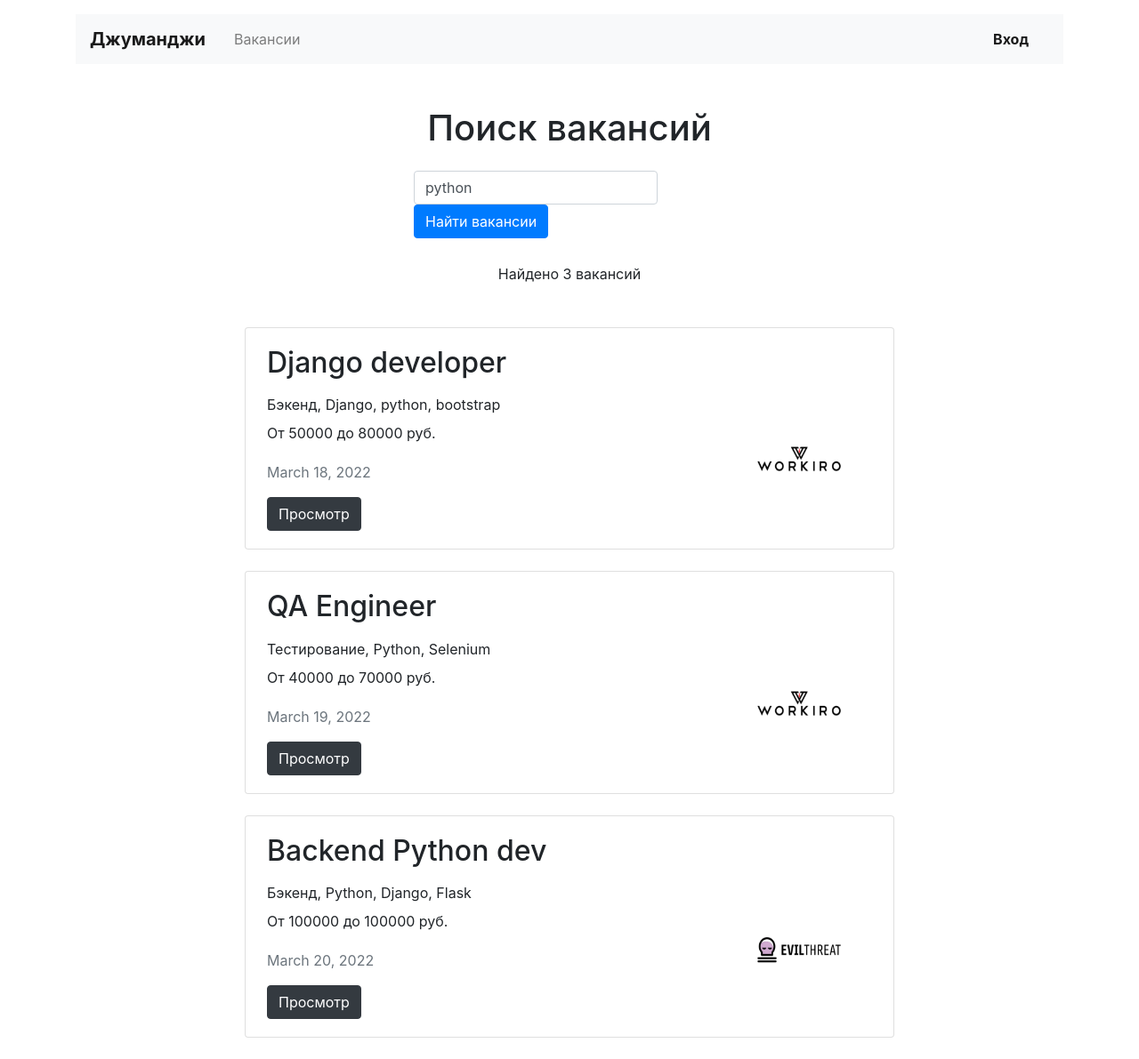
After one commit to dmitrymack/stepik_vacancies, a Django app: page /search?s=python in a window 1280 px wide. The commit adds this page. Shown: the whole page at 89% size. Run offline with Django 4.2, Linux system fonts and the light colour scheme; data comes from the database, SQL or seed files in the repository; both versions use the stored data as it was after the commit; some libraries are stand-ins or nearby versions.

Commit message:
Added search

```diff
--- a/vacancies/urls.py
+++ b/vacancies/urls.py
@@ -35,6 +35,7 @@ urlpatterns = [
     path('mycompany/vacancies/<int:identificator>/', view.mycomp_vacancy_edit, name='comp_vac_ed'),
     path('resume/letsstart', view.resume_create, name='res_create'),
     path('resume/edit', view.resume_edit, name='res_edit'),
+    path('search', view.search_view, name='search'),
 
     path('register', acc.SignUpView.as_view(), name='register'),
     path('login', acc.MyLoginView.as_view(), name='login'),
--- /dev/null
+++ b/work/templates/work/search.html
@@ -0,0 +1,47 @@
+{% extends "work/base.html" %}
+{% block content %}
+  <main class="container mt-3">
+    <section>
+
+        <h1 class="h1 text-center mt-5 mb-4">Поиск вакансий</h1>
+
+        <div class="row">
+            <div class="col-md-7 col-lg-5 col-xl-4 col-sm-8 mx-auto">
+
+            <form action="{% url 'search' %}" class="form-inline sm-form mr-auto mb-4" enctype="multipart/form-data">
+                <input name="s" class="form-control mr-sm-2" type="text" placeholder="Например: ios" value="{{ search }}" aria-label="Search">
+                <button class="btn btn-primary  my-0" type="submit">Найти вакансии</button>
+            </form>
+
+            </div>
+        </div>
+
+
+      <p class="text-center pt-1">Найдено {{ count }} вакансий</p>
+      <div class="row mt-5">
+        <div class="col-12 col-lg-8 offset-lg-2 m-auto">
+          {% for vac in vacancies %}
+          <div class="card mb-4">
+            <div class="card-body px-4">
+              <div class="row">
+                <div class="col-12 col-md-8 col-lg-9">
+                  <h2 class="h2 pb-2">{{ vac.title }}</h2>
+                  <p class="mb-2">{{ vac.speciality.title }}, {{ vac.skills }}</p>
+                  <p>От {{ vac.salary_min }} до {{ vac.salary_max }} руб.</p>
+                  <p class="text-muted pt-1">{{ vac.posted }}</p>
+                </div>
+                <div class="col-12 col-md-4 col-lg-3 d-flex align-items-end">
+                  <a href="{% url 'vacancy' vac.id %}"><img src="{{ vac.company.logo.url }}" width="130" height="80" alt=""></a>
+                </div>
+              </div>
+              <a href="{% url 'vacancy' vac.id %}" class="btn btn-dark">Просмотр</a>
+              </div>
+            </div>
+            {% endfor %}
+          </div>
+
+        </div>
+      </div>
+    </section>
+  </main>
+{% endblock content %}
--- a/work/views.py
+++ b/work/views.py
@@ -5,6 +5,7 @@ from work.forms import CompanyForm, VacancyForm, ApplicationForm, ResumeForm
 from datetime import date
 from random import random
 from django.contrib.auth.decorators import login_required
+from django.db.models import Q
 
 # Не смог придумать, как вывести количество вакансий по компаниям
 # и специальностям на главной странице
@@ -237,6 +238,16 @@ def resume_edit(request):
     })
 
 
+def search_view(request):
+    s = request.GET.get('s')
+    queryset = mdl.Vacancy.objects.filter(Q(title__icontains=s) | Q(skills__icontains=s) | Q(description__icontains=s))
+    return render(request, "work/search.html", context={
+        'vacancies': queryset,
+        'count': len(queryset),
+        'search': s,
+    })
+
+
 def custom404(request, exception):
     return HttpResponseNotFound('<h1>Ошибка 404:</h1><h2>Данной страницы не существует</h2>')
 
```
Also changed, not shown: work/templates/work/index.html (+7 -7 lines), db.sqlite3, work/migrations/0002_alter_application_written_phone_resume.py.
